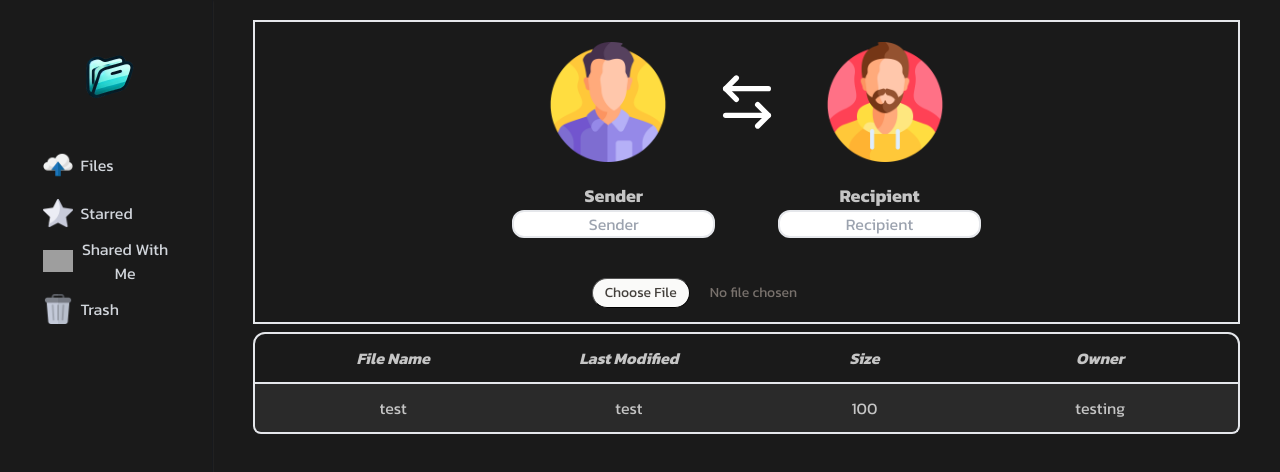
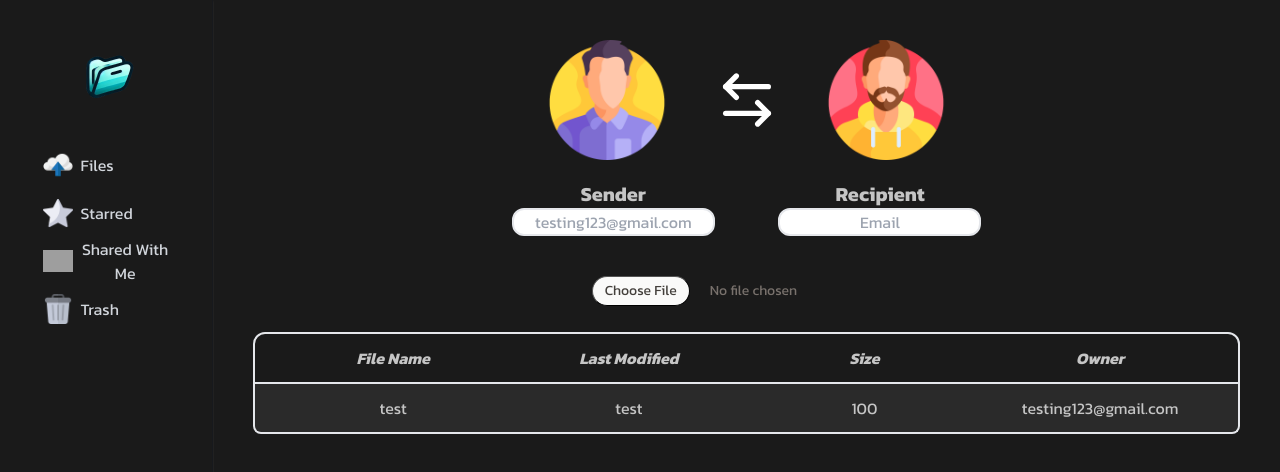
Before and after one commit to Ghady-Abboud/gdc, a Next.js app in the folder frontend/: page /dashboard/shared in a window 1280 px wide. Shown: the top 472 px of the page. Built offline with nearby package versions, Linux system fonts and the light colour scheme; grey boxes are pictures that could not be loaded.

Commit message:
Refactor Table Form

```diff
--- a/frontend/src/app/components/filetable.tsx
+++ b/frontend/src/app/components/filetable.tsx
@@ -18,10 +18,11 @@ const FileTable = ({ data, username }: TableProps) => {
     <>
       {/* TABLE HEADER */}
       <div className="grid grid-cols-4 gap-2 px-6 py-3 bg-black-50 rounded-t-xl border-2 border-primary justify-items-center">
-        <h1 className=" font-semibold italic ">File Name</h1>
-        <h1 className=" font-semibold italic">Last Modified</h1>
-        <h1 className="font-semibold italic">Size</h1>
-        <h1 className="font-semibold italic ">Owner</h1>
+        {["File Name", "Last Modified", "Size", "Owner"].map((header, index) => (
+          <h1 key={index} className="font-semibold italic">
+            {header}
+          </h1>
+        ))}
       </div>
       {/* TABLE Content */}
       <div className="rounded-b-lg border-2 border-t-0 border-primary bg-tablefontcolor">
--- a/frontend/src/app/dashboard/shared/page.tsx
+++ b/frontend/src/app/dashboard/shared/page.tsx
@@ -14,10 +14,10 @@ const SharedWithMe = () => {
       },
     },
   ];
-  const username = "testing";
+  const username = "testing123@gmail.com";
   return (
     <div className="grid grid-rows-[40%_60%] h-full w-full px-10 py-5 rounded-xl text-fontcolor">
-      <section className="flex flex-col h-full w-full border-2 border-primary justify-start items-center">
+      <section className="flex flex-col h-full w-full justify-start items-center">
         {/*Avatar Section*/}
         <div className="flex flex-row justify-evenly items-center mt-5 w-1/2">
           <Image
@@ -38,25 +38,25 @@ const SharedWithMe = () => {
         <div className="flex mt-5 w-1/2 ">
           {/*Sender Form*/}
           <form className="flex flex-col w-1/2 justify-center items-center pr-5">
-            <label className="text-lg font-semibold text-fontcolor">
+            <label className="text-xl font-semibold text-fontcolor">
               Sender
             </label>
             <input
               type="text"
-              className="border-2 border-primary rounded-xl text-center text-tablefontcolor"
-              placeholder="Sender"
+              className="border-2 border-primary rounded-xl text-center text-tablefontcolor text-md"
+              placeholder={username}
             />
           </form>
 
           {/*Recipient Form*/}
           <form className="flex flex-col w-1/2 justify-center items-center pl-5">
-            <label className="text-lg font-semibold text-fontcolor">
+            <label className="text-xl font-semibold text-fontcolor">
               Recipient
             </label>
             <input
               type="text"
-              className="border-2 border-primary rounded-xl text-center text-tablefontcolor"
-              placeholder="Recipient"
+              className="border-2 border-primary rounded-xl text-center text-tablefontcolor text-md"
+              placeholder="Email"
             />
           </form>
         </div>
```
